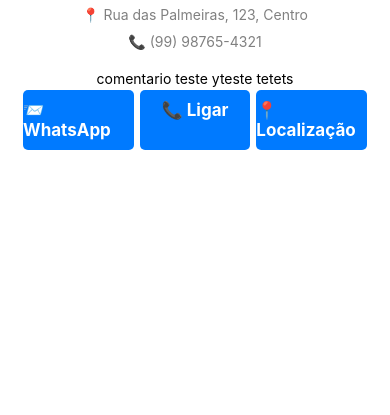
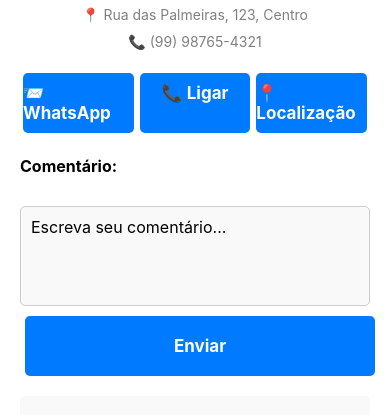
Before and after one commit to MuriloRamos007/List-of-integrated-restaurants, a React Native app: screen /Restaurantes in a window 390 px wide. Both pictures are taken after a click on the element 195 px from the left and 148 px from the top of the page. Shown: the part 433-848 px from the top of the page. Built offline with nearby package versions, Linux system fonts and the light colour scheme.

Commit message:
commit comentários

```diff
--- a/src/data/mockData.js
+++ b/src/data/mockData.js
@@ -9,7 +9,7 @@ const mockData = [
     imagem: "https://cms-blog.saipos.com/Entenda-como-funciona-um-Restaurante--La-Carte-SAIPOS-sistema-para-restaurantes-1.jpg",
     whatsapp: "",
     maps: "",
-    comentario: "teste yteste tetets"
+    comentario: ""
   },
   {
     id: 2,
@@ -20,7 +20,8 @@ const mockData = [
     endereco: "Av. Itália, 456, Bairro Nobre",
     imagem: "https://cms-blog.saipos.com/Entenda-como-funciona-um-Restaurante--La-Carte-SAIPOS-sistema-para-restaurantes-1.jpg",
     whatsapp: "",
-    maps: ""
+    maps: "",
+    comentario: ""
   },
   {
     id: 3,
@@ -31,7 +32,8 @@ const mockData = [
     endereco: "Rua do Churrasco, 789, Zona Sul",
     imagem: "https://cms-blog.saipos.com/Entenda-como-funciona-um-Restaurante--La-Carte-SAIPOS-sistema-para-restaurantes-1.jpg",
     whatsapp: "",
-    maps: ""
+    maps: "",
+    comentario: ""
   },
   {
     id: 4,
@@ -42,7 +44,8 @@ const mockData = [
     endereco: "Av. Japão, 321, Bairro Oriental",
     imagem: "https://cms-blog.saipos.com/Entenda-como-funciona-um-Restaurante--La-Carte-SAIPOS-sistema-para-restaurantes-1.jpg",
     whatsapp: "",
-    maps: ""
+    maps: "",
+    comentario: ""
   },
   {
     id: 5,
@@ -53,7 +56,8 @@ const mockData = [
     endereco: "Rua Paris, 852, Bairro Nobre",
     imagem: "https://cms-blog.saipos.com/Entenda-como-funciona-um-Restaurante--La-Carte-SAIPOS-sistema-para-restaurantes-1.jpg",
     whatsapp: "",
-    maps: ""
+    maps: "",
+    comentario: ""
   },
   {
     id: 6,
@@ -64,7 +68,8 @@ const mockData = [
     endereco: "Av. das Pizzas, 111, Centro",
     imagem: "https://cms-blog.saipos.com/Entenda-como-funciona-um-Restaurante--La-Carte-SAIPOS-sistema-para-restaurantes-1.jpg",
     whatsapp: "",
-    maps: ""
+    maps: "",
+    comentario: ""
   },
   {
     id: 7,
@@ -75,7 +80,8 @@ const mockData = [
     endereco: "Rua dos Lanches, 222, Bairro Gastronômico",
     imagem: "https://cms-blog.saipos.com/Entenda-como-funciona-um-Restaurante--La-Carte-SAIPOS-sistema-para-restaurantes-1.jpg",
     whatsapp: "",
-    maps: ""
+    maps: "",
+    comentario: ""
   },
   {
     id: 8,
@@ -86,7 +92,8 @@ const mockData = [
     endereco: "Estrada da Fazenda, KM 5, Zona Rural",
     imagem: "https://cms-blog.saipos.com/Entenda-como-funciona-um-Restaurante--La-Carte-SAIPOS-sistema-para-restaurantes-1.jpg",
     whatsapp: "",
-    maps: ""
+    maps: "",
+    comentario: ""
   },
   {
     id: 9,
@@ -97,7 +104,8 @@ const mockData = [
     endereco: "Rua Natureza, 777, Centro",
     imagem: "https://cms-blog.saipos.com/Entenda-como-funciona-um-Restaurante--La-Carte-SAIPOS-sistema-para-restaurantes-1.jpg",
     whatsapp: "",
-    maps: ""
+    maps: "",
+    comentario: ""
   },
   {
     id: 10,
@@ -108,7 +116,8 @@ const mockData = [
     endereco: "Av. Texas, 999, Bairro Oeste",
     imagem: "https://cms-blog.saipos.com/Entenda-como-funciona-um-Restaurante--La-Carte-SAIPOS-sistema-para-restaurantes-1.jpg",
     whatsapp: "",
-    maps: ""
+    maps: "",
+    comentario: ""
   }
 ];
 
--- a/src/screens/RestauranteDetailScreen.js
+++ b/src/screens/RestauranteDetailScreen.js
@@ -1,10 +1,21 @@
 import React from "react";
-import { View, Text, StyleSheet, TouchableOpacity, Image } from "react-native";
+import { ScrollView, View, Text, StyleSheet, TouchableOpacity, Image, TextInput } from "react-native";
 
 const RestauranteDetailScreen = ({ route }) => {
-    const { nome, descricao, horario, telefone, imagem, endereco, comentario} = route.params;
+  const { nome, descricao, horario, telefone, imagem, endereco, comentario } = route.params;
+
+  const [ncomentario, setNcomentario] = React.useState(""); // Estado para o novo comentário
+  const [comentarioN, setComentarioN] = React.useState(comentario); // Estado para os comentários
+
+  function enviarTarefa() {
+    if(ncomentario != '') {
+      setComentarioN(comentarioN + "\n" +"Nome da pessoa: "+ ncomentario);
+      setNcomentario("");
+    }
+  }
 
   return (
+    <ScrollView>
       <View style={styles.container}>
         <Image source={{ uri: imagem }} style={styles.imagem} />
         <Text style={styles.nome}>{nome}</Text>
@@ -12,38 +23,155 @@ const RestauranteDetailScreen = ({ route }) => {
         <Text style={styles.horario}>🕒 {horario}</Text>
         <Text style={styles.endereco}>📍 {endereco}</Text>
         <Text style={styles.telefone}>📞 {telefone}</Text>
-        <Text style={styles.comentario}>comentario {comentario}</Text>
 
-        {}
         <View style={styles.botoes}>
-          <TouchableOpacity style={styles.botao} >
+          <TouchableOpacity style={styles.botao}>
             <Text style={styles.textoBotao}>📨 WhatsApp</Text>
           </TouchableOpacity>
 
-          <TouchableOpacity style={styles.botao} >
+          <TouchableOpacity style={styles.botao}>
             <Text style={styles.textoBotao}>📞 Ligar</Text>
           </TouchableOpacity>
 
-          <TouchableOpacity style={styles.botao} >
+          <TouchableOpacity style={styles.botao}>
             <Text style={styles.textoBotao}>📍 Localização</Text>
           </TouchableOpacity>
+        </View>
 
+        <View style={styles.comentarioSection}>
+
+          <View style={styles.comentarioInputContainer}>
+          <Text style={styles.comentario}>Comentário:</Text>
+          </View>
+            <TextInput
+              style={styles.input}
+              placeholder="Escreva seu comentário..."
+              multiline
+              numberOfLines={4}
+              value={ncomentario}
+              onChangeText={(texto) => setNcomentario(texto)}
+            />
+        </View>
+        <TouchableOpacity style={styles.botaoComentario} onPress={enviarTarefa}>
+          <Text style={styles.textoBotao}>Enviar</Text>
+        </TouchableOpacity>
+
+        <View style={styles.comentariosDisplay}>
+          <Text style={styles.comentarioText}>{comentarioN}</Text>
         </View>
       </View>
+    </ScrollView>
   );
 };
 
 const styles = StyleSheet.create({
-    container: { flex: 1, padding: 20, alignItems: "center", backgroundColor: "#fff" },
-    imagem: { width: "100%", height: 200, borderRadius: 10, marginBottom: 10 },
-    nome: { fontSize: 24, fontWeight: "bold", marginBottom: 10 },
-    descricao: { fontSize: 16, textAlign: "center", marginBottom: 10 },
-    horario: { fontSize: 14, color: "gray", marginBottom: 10 },
-    endereco: { fontSize: 14, color: "gray", marginBottom: 10 },
-    telefone: { fontSize: 14, color: "gray", marginBottom: 20 },
-    botoes: { flexDirection: "row", justifyContent: "space-between", width: "100%" },
-    botao: { backgroundColor: "#007AFF", paddingTop: 10, paddingBottom: 10, borderRadius: 5, flex: 1, margin: 3, alignItems: "center"},
-    textoBotao: { color: "#fff", fontSize: 17, fontWeight: "bold" },
+  container: {
+    flex: 1,
+    padding: 20,
+    alignItems: "center",
+    backgroundColor: "#fff",
+  },
+  imagem: {
+    width: "100%",
+    height: 200,
+    borderRadius: 10,
+    marginBottom: 10,
+  },
+  nome: {
+    fontSize: 24,
+    fontWeight: "bold",
+    marginBottom: 10,
+  },
+  descricao: {
+    fontSize: 16,
+    textAlign: "center",
+    marginBottom: 10,
+  },
+  horario: {
+    fontSize: 14,
+    color: "gray",
+    marginBottom: 10,
+  },
+  endereco: {
+    fontSize: 14,
+    color: "gray",
+    marginBottom: 10,
+  },
+  telefone: {
+    fontSize: 14,
+    color: "gray",
+    marginBottom: 20,
+  },
+  botoes: {
+    flexDirection: "row",
+    justifyContent: "space-between",
+    width: "100%",
+  },
+  botao: {
+    backgroundColor: "#007AFF",
+    paddingTop: 10,
+    paddingBottom: 10,
+    borderRadius: 5,
+    flex: 1,
+    margin: 3,
+    alignItems: "center",
+  },
+  textoBotao: {
+    color: "#fff",
+    fontSize: 17,
+    fontWeight: "bold",
+  },
+  comentarioSection: {
+    width: "100%",
+    marginTop: 20,
+  },
+  comentario: {
+    fontSize: 16,
+    fontWeight: "bold",
+    marginBottom: 10,
+    textAlign: "left",
+    width: "78%",
+  },
+  comentarioInputContainer: {
+    flexDirection: "row",
+    alignItems: "flex-start",
+    width: "100%",
+    marginBottom: 20,
+  },
+  input: {
+    height: 100,
+    width: "100%",
+    borderColor: "#ccc",
+    borderWidth: 1,
+    borderRadius: 5,
+    padding: 10,
+    fontSize: 16,
+    textAlignVertical: "top",
+    backgroundColor: "#f9f9f9",
+  },
+  botaoComentario: {
+    backgroundColor: "#007AFF",
+    marginTop: 10,
+    paddingTop: 20,
+    paddingBottom: 20,
+    borderRadius: 5,
+    width: "100%",
+    marginLeft: 10,
+    alignItems: "center",
+    justifyContent: "center",
+  },
+  comentariosDisplay: {
+    marginTop: 20,
+    width: "100%",
+    padding: 10,
+    backgroundColor: "#f9f9f9",
+    borderRadius: 5,
+  },
+  comentarioText: {
+    fontSize: 16,
+    color: "#333",
+    marginBottom: 5,
+  },
 });
 
 export default RestauranteDetailScreen;
```
Also changed, not shown: scr/App.js (deleted, +0 -11 lines), scr/data/mockData.js (deleted, +0 -20 lines), scr/navigation/StackNavigator.js (deleted, +0 -13 lines), scr/screens/RestaurantScreen.js (deleted, +0 -61 lines), scr/components/Restaurant.js (deleted). Lines whose indentation alone changed are shown as unchanged.
